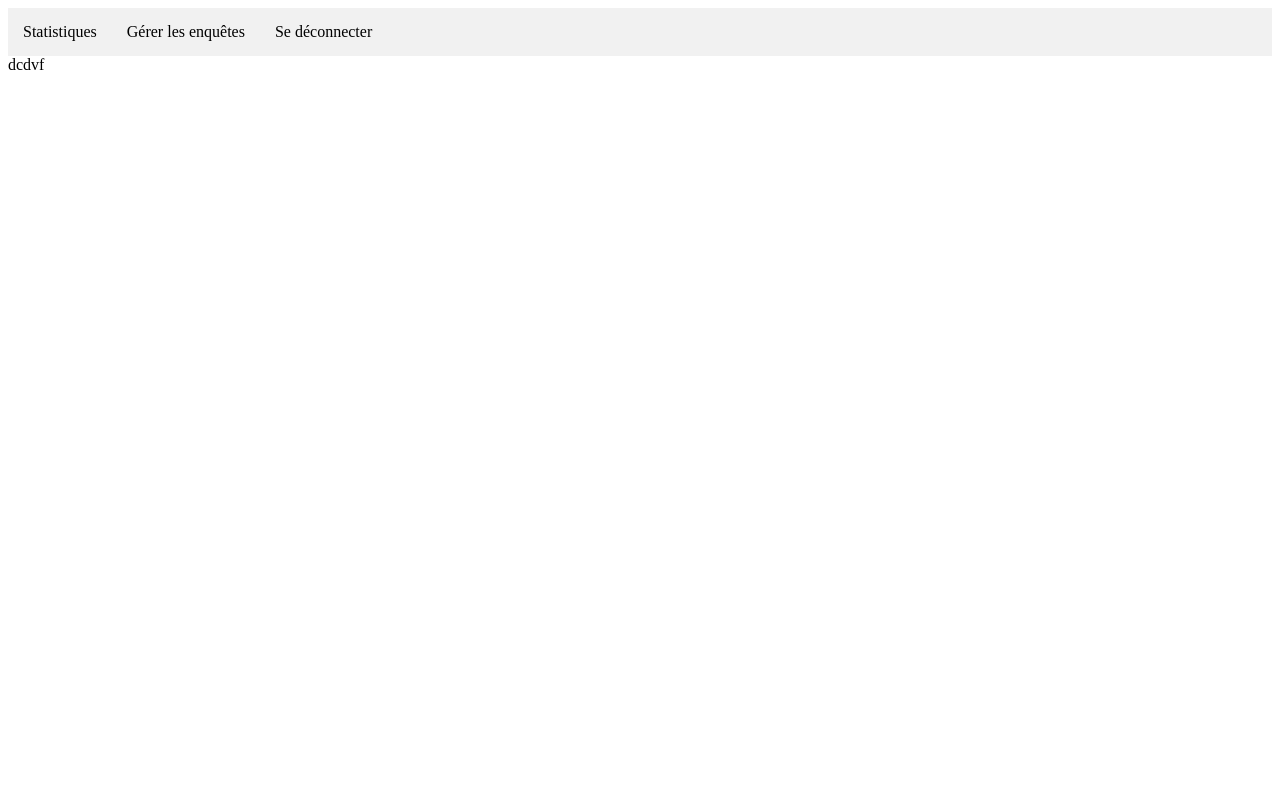
After one commit to Anto7929/EnqueteSatisfaction, a PHP site: page /accueil.php in a window 1280 px wide. The commit adds this page. Run offline with PHP 8.4, Linux system fonts and the light colour scheme.

Commit message:
Ajout styles div connexion

```diff
--- /dev/null
+++ b/accueil.php
@@ -0,0 +1,12 @@
+<head>
+
+    <link href="css/styles.css" rel="stylesheet" type="text/css"/>
+    <?php include 'menu.php' ?>
+
+</head>
+
+<body>
+
+    dcdvf
+
+</body>
--- a/css/styles.css
+++ b/css/styles.css
@@ -1,9 +1,36 @@
-/*
-To change this license header, choose License Headers in Project Properties.
-To change this template file, choose Tools | Templates
-and open the template in the editor.
-*/
-/*
-    Created on : 8 nov. 2019, 14:20:20
-    Author     : nisola
-*/
+#connexion{
+    position: relative;
+    width: 190px;
+    height: 610px;
+    margin-left: auto;
+    margin-right: auto;
+    margin-top: 20%;
+    border-style: solid;
+    position:fixed;
+
+
+
+}
+ul {
+    list-style-type: none;
+    margin: 0;
+    padding: 0;
+    width: 100%;
+    height: auto;
+    background-color: #f1f1f1;
+    position: relative;
+    overflow: auto;
+}
+
+ul li a {
+    display: block;
+    float: left;
+    color: #000;
+    padding: 15px;
+    text-decoration: none;
+}
+
+ul li a:hover {
+    background-color: #555;
+    color: white;
+}
--- /dev/null
+++ b/menu.php
@@ -0,0 +1,7 @@
+<nav>   <!-- Menu de navigation -->
+            <ul>
+                <li><a href="statistiques.php">Statistiques</a></li>
+                <li><a href="gestion_enquete.php">Gérer les enquêtes</a></li>
+                <li><a href="deconnexion.php">Se déconnecter</a></li>
+            </ul>
+        </nav>
--- a/nbproject/private/private.xml
+++ b/nbproject/private/private.xml
@@ -3,7 +3,10 @@
     <editor-bookmarks xmlns="http://www.netbeans.org/ns/editor-bookmarks/2" lastBookmarkId="0"/>
     <open-files xmlns="http://www.netbeans.org/ns/projectui-open-files/2">
         <group>
-            <file>file:/home/pereza/NetBeansProjects/EnqueteSatisfaction/index.php</file>
+            <file>file:/home/nisola/NetBeansProjects/EnqueteSatisfaction/menu.php</file>
+            <file>file:/home/nisola/NetBeansProjects/EnqueteSatisfaction/css/styles.css</file>
+            <file>file:/home/nisola/NetBeansProjects/EnqueteSatisfaction/index.php</file>
+            <file>file:/home/nisola/NetBeansProjects/EnqueteSatisfaction/accueil.php</file>
         </group>
     </open-files>
 </project-private>
```
